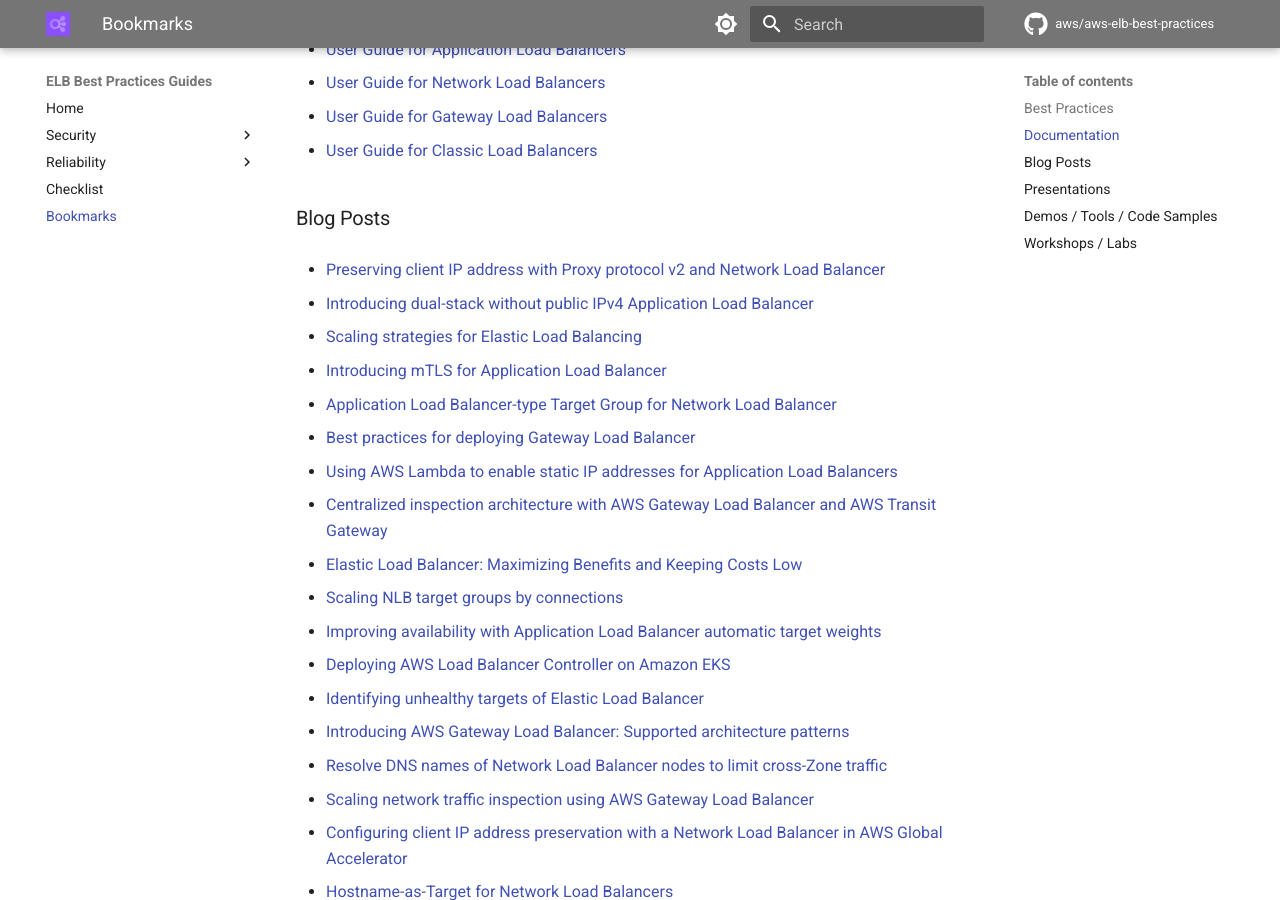
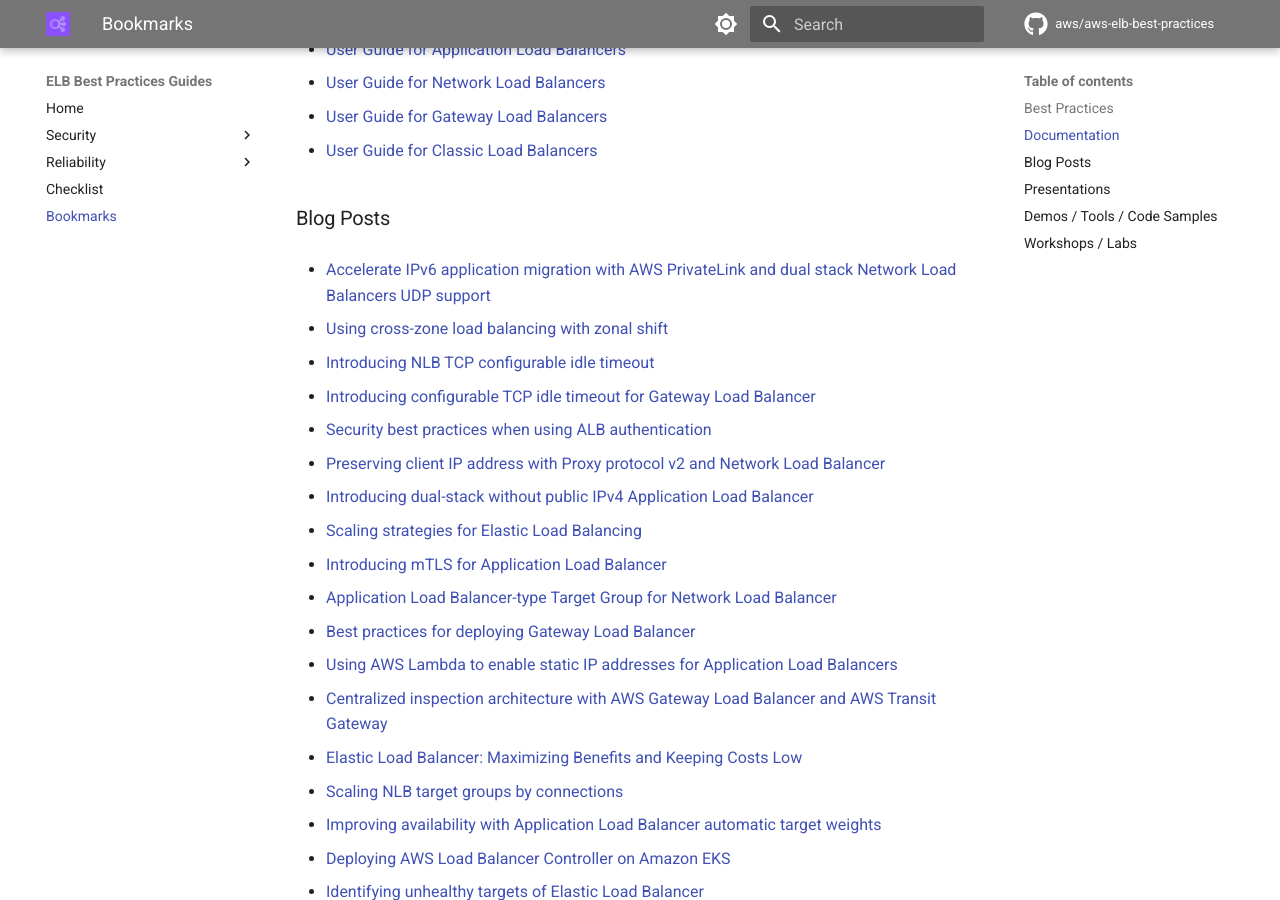
Before and after one commit to aws/aws-elb-best-practices, an MkDocs documentation site: the page built from content/bookmarks.md, in a window 1280 px wide and 900 px high, scrolled down 358 px. Built offline with MkDocs 1.6.1 and Material for MkDocs 9.7.7, drawn with Linux system fonts in a browser that asks for light colours; comment, search, counter and statistics services are not loaded; some of the changed text lies outside the part shown.

Commit message:
Updating bookmarks

```diff
--- a/content/bookmarks.md
+++ b/content/bookmarks.md
@@ -15,8 +15,17 @@
 
 - [User Guide for Classic Load Balancers](https://docs.aws.amazon.com/elasticloadbalancing/latest/classic/introduction.html){:target="_blank"}
 
+### Blog Posts
 
-### Blog Posts
+- [Accelerate IPv6 application migration with AWS PrivateLink and dual stack Network Load Balancers UDP support](https://aws.amazon.com/blogs/networking-and-content-delivery/accelerate-ipv6-application-migration-with-aws-privatelink-and-dual-stack-network-load-balancers-udp-support/){:target="_blank"}
+
+- [Using cross-zone load balancing with zonal shift](https://aws.amazon.com/blogs/networking-and-content-delivery/using-cross-zone-load-balancing-with-zonal-shift/){:target="_blank"}
+
+- [Introducing NLB TCP configurable idle timeout](https://aws.amazon.com/blogs/networking-and-content-delivery/introducing-nlb-tcp-configurable-idle-timeout/){:target="_blank"}
+
+- [Introducing configurable TCP idle timeout for Gateway Load Balancer](https://aws.amazon.com/blogs/networking-and-content-delivery/introducing-configurable-tcp-idle-timeout-for-gateway-load-balancer/){:target="_blank"}
+
+- [Security best practices when using ALB authentication](https://aws.amazon.com/blogs/networking-and-content-delivery/security-best-practices-when-using-alb-authentication/){:target="_blank"}
 
 - [Preserving client IP address with Proxy protocol v2 and Network Load Balancer](https://aws.amazon.com/blogs/networking-and-content-delivery/preserving-client-ip-address-with-proxy-protocol-v2-and-network-load-balancer/){:target="_blank"}
 
@@ -96,6 +105,8 @@
 
 ### Presentations
 
+- [AWS re:Invent 2024 - Optimizing ELB traffic distribution for high availability](https://www.youtube.com/watch?v=EhbFossuQhI){:target="_blank"}
+
 - [AWS re:Invent 2023 - Enhance your app’s security & availability with Elastic Load Balancing](https://www.youtube.com/watch?v=6iO6wtDOKGM){:target="_blank"}
 
 - [AWS re:Inforce 2022 - How to use ELB to enhance your security posture at scale](https://www.youtube.com/watch?v=YhNc5VSzOGQ){:target="_blank"}
```
